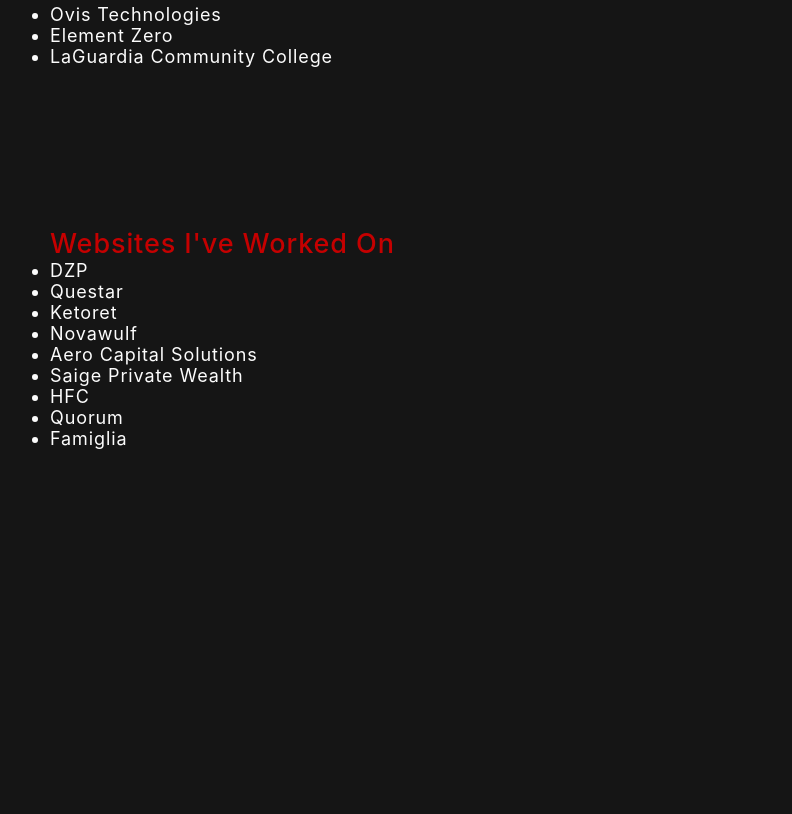
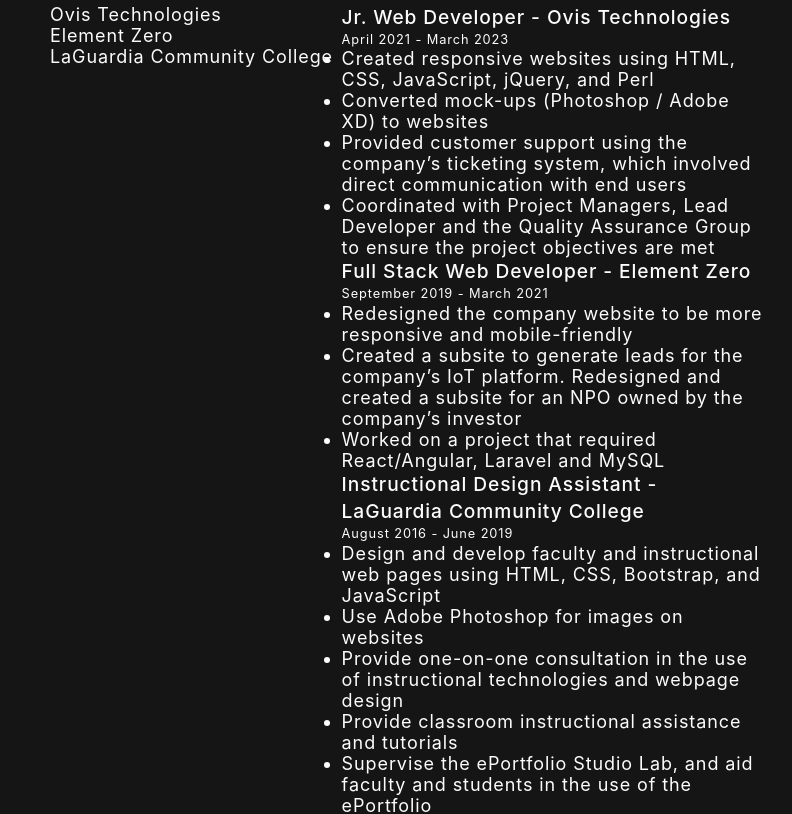
Before and after one commit to RPangil/RAPangilinan, a React (Create React App) app: page / in a window 1280 px wide. Shown: the part 1742-2556 px from the top of the page, without its empty margins (160-952 px from the left). Before the commit the page ends 2271 px from the top, so only its background shows below. Built offline with nearby package versions, Linux system fonts and the light colour scheme.

Commit message:
Content Changes

```diff
--- a/src/App.js
+++ b/src/App.js
@@ -1,4 +1,4 @@
-import { Fragment } from 'react';
+import { Fragment, useState } from 'react';
 
 import Header from './Components/Header/Header';
 import Footer from './Components/Footer/Footer';
@@ -32,7 +32,7 @@ function App()
                     </p>
                 </Container>
                 <Container title="Technologies">
-                    <p>Some of the technologies I use are:</p>
+                    <p>Some of the technologies I use:</p>
                     <div className={`${styles.progressBarContainer} ${styles.contain}`}>
                         <div className={styles.left}>
                             <ProgressBar completed={90} label='HTML' />
@@ -49,11 +49,46 @@ function App()
                     </div>
                 </Container>
                 <Container title="Places I've Worked">
-                    <ul>
-                        <li>Ovis Technologies</li>
-                        <li>Element Zero</li>
-                        <li>LaGuardia Community College</li>
-                    </ul>
+                    <div className={`${styles.contain} ${styles.slider}`}>
+                        <div className={styles.leftTh}>
+                            <div className={styles.company}>Ovis Technologies</div>
+                            <div className={styles.company}>Element Zero</div>
+                            <div className={styles.company}>LaGuardia Community College</div>
+                        </div>
+                        <div className={styles.right}>
+                            <div className={styles.slide} key={1}>
+                                <h3 className={`${styles.smdText} ${styles.med}`}>Jr. Web Developer - <span>Ovis Technologies</span></h3>
+                                <p className={styles.smText}>April 2021 - March 2023</p>
+                                <ul>
+                                    <li>Created responsive websites using HTML, CSS, JavaScript, jQuery, and Perl</li>
+                                    <li>Converted mock-ups (Photoshop / Adobe XD) to websites</li>
+                                    <li>Provided customer support using the company’s ticketing system, which involved direct communication with end users</li>
+                                    <li>Coordinated with Project Managers, Lead Developer and the Quality Assurance Group to ensure the project objectives are met</li>
+                                </ul>
+                            </div>
+                            <div className={styles.slide} key={2}>
+                                <h3 className={`${styles.smdText} ${styles.med}`}>Full Stack Web Developer - <span>Element Zero</span></h3>
+                                <p className={styles.smText}>September 2019 - March 2021</p>
+                                <ul>
+                                    <li>Redesigned the company website to be more responsive and mobile-friendly</li>
+                                    <li>Created a subsite to generate leads for the company’s IoT platform. Redesigned and created a subsite for an NPO owned by the company’s investor</li>
+                                    <li>Worked on a project that required React/Angular, Laravel and MySQL</li>
+                                </ul>
+                            </div>
+                            <div className={styles.slide} key={3}>
+                                <h3 className={`${styles.smdText} ${styles.med}`}>Instructional Design Assistant - <span>LaGuardia Community College</span></h3>
+                                <p className={styles.smText}>August 2016 - June 2019</p>
+                                <ul>
+                                    <li>Design and develop faculty and instructional web pages using HTML, CSS, Bootstrap, and JavaScript</li>
+                                    <li>Use Adobe Photoshop for images on websites</li>
+                                    <li>Provide one-on-one consultation in the use of instructional technologies and webpage design</li>
+                                    <li>Provide classroom instructional assistance and tutorials</li>
+                                    <li>Supervise the ePortfolio Studio Lab, and aid faculty and students in the use of the ePortfolio</li>
+                                    <li>Provide technical support to the ePortfolio Studio Lab</li>
+                                </ul>
+                            </div>
+                        </div>
+                    </div>
                 </Container>
                 <Container title="Websites I've Worked On">
                     <ul>
```
